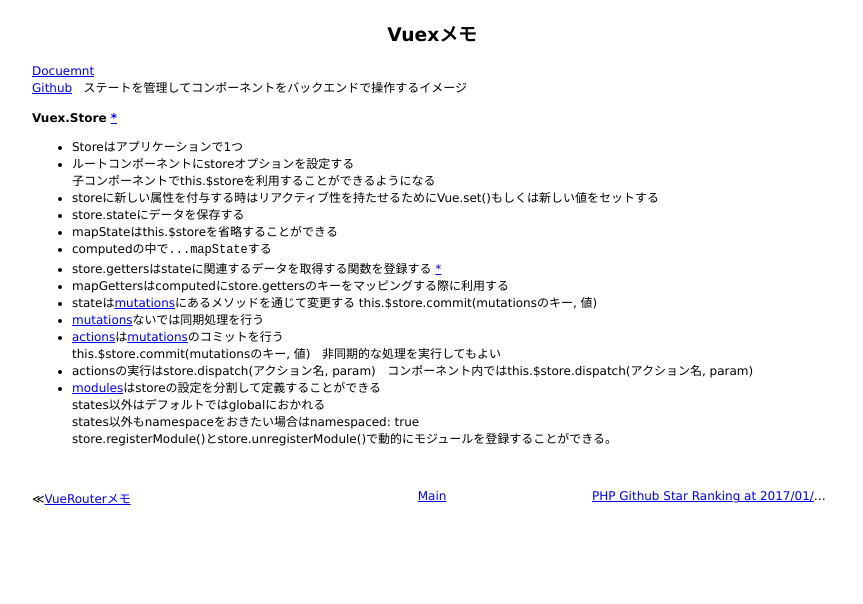
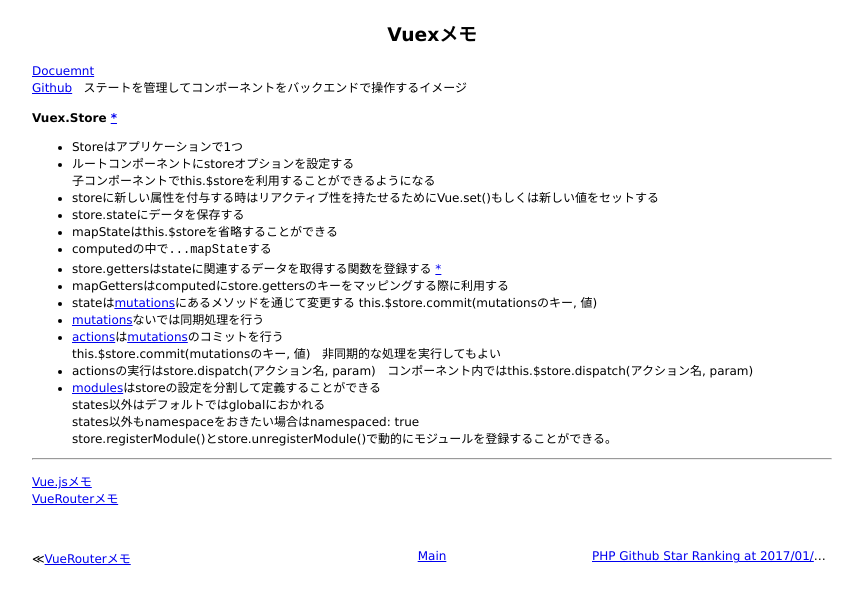
Before and after one commit to 38elements/38elements.github.com, a Jekyll site: the page built from _posts/2017-01-14-vuex.md, in a window 1280 px wide. Shown: the top 604 px of the page, without its empty margins (208-1071 px from the left). Built offline with Jekyll 4.4.1, drawn with Linux system fonts in a browser that asks for light colours.

Commit message:
Update 2017-01-14-vuex.md

```diff
--- a/_posts/2017-01-14-vuex.md
+++ b/_posts/2017-01-14-vuex.md
@@ -29,3 +29,7 @@ this.$store.commit(mutationsのキー, 値)
 states以外はデフォルトではglobalにおかれる
 states以外もnamespaceをおきたい場合はnamespaced: true
 store.registerModule()とstore.unregisterModule()で動的にモジュールを登録することができる。
+
+<hr>
+[Vue.jsメモ](/2016/12/20/vuejs.html)
+[VueRouterメモ](/2017/01/15/vue-router.html)
```
